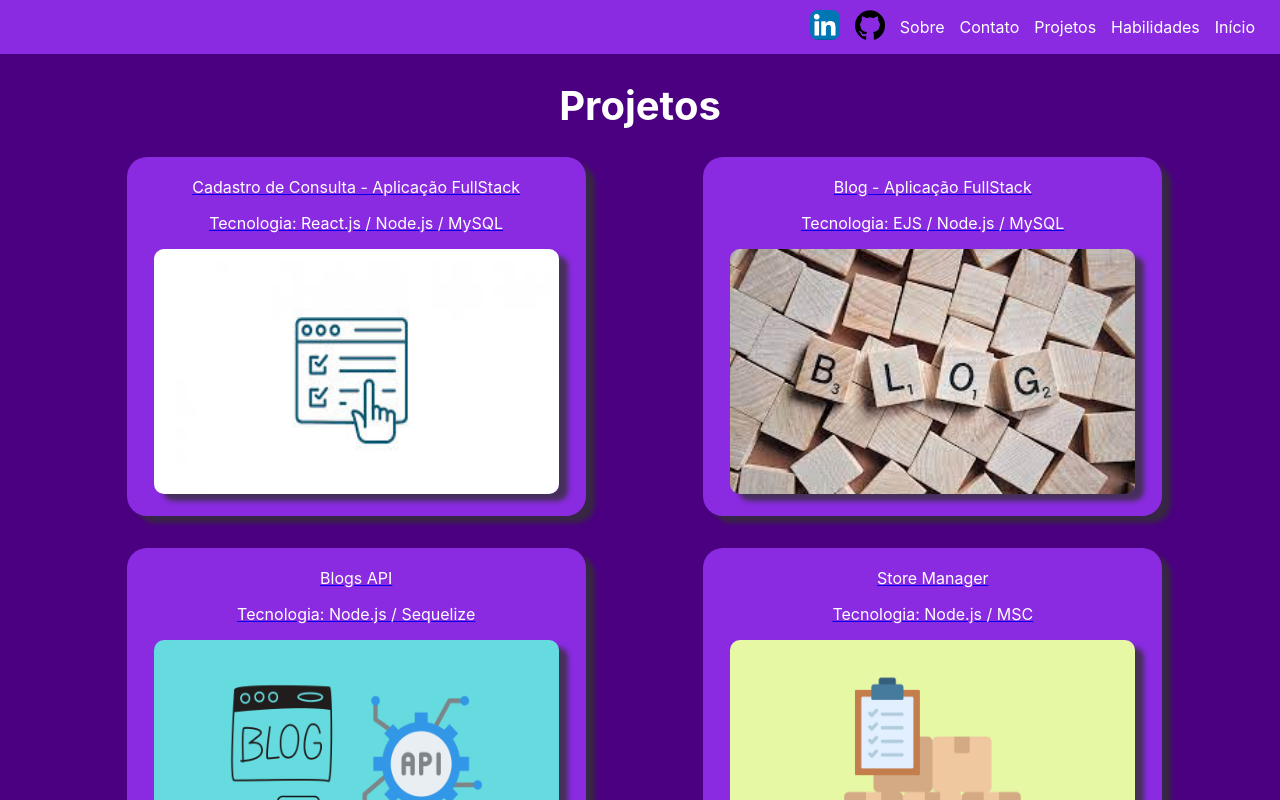
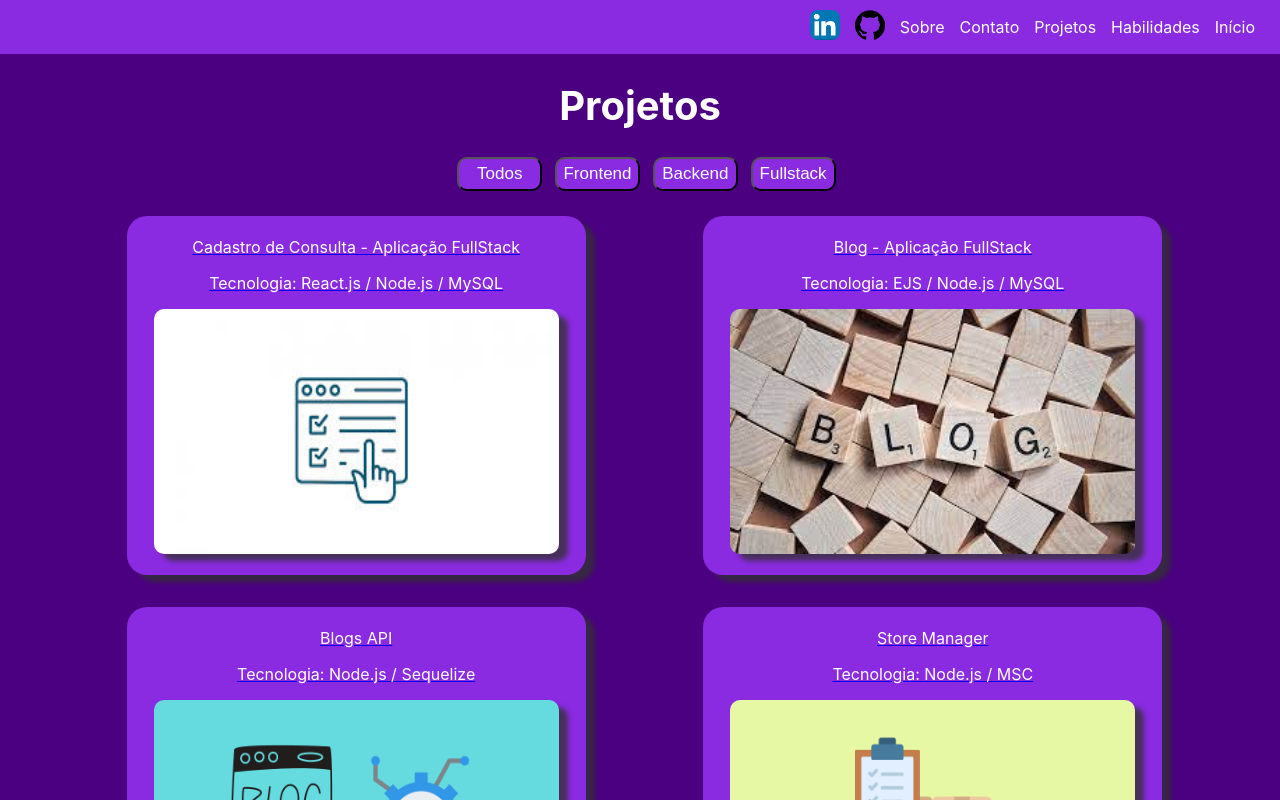
Before and after one commit to ThiagoGasparini/ThiagoGasparini.github.io, a React (Create React App) app: page /projects in a window 1280 px wide. Shown: the top 800 px of the page. Built offline with nearby package versions, Linux system fonts and the light colour scheme.

Commit message:
add botões para filtrar projetos

```diff
--- a/src/pages/Projects.jsx
+++ b/src/pages/Projects.jsx
@@ -1,24 +1,66 @@
-import React from 'react';
+import React, { useState } from 'react';
 import Header from './Header';
 import Footer from './Footer';
 import results from '../utils/data';
 import './pages-css/Projects.css';
 
 const Projects = () => {
+  const [frontend, setFrontend] = useState([]);
+  const [backend, setBackend] = useState([]);
+  const [fullstack, setFullstack] = useState([]);
+
+  const allBtn = () => {
+    setFrontend([]);
+    setBackend([]);
+    setFullstack([]);
+  };
+
+  const frontBtn = () => {
+    const frontendBtn = results.filter((result) => result.type === 'frontend');
+    setFrontend(frontendBtn);
+  };
+
+  const backBtn = () => {
+    const backendBtn = results.filter((result) => result.type === 'backend');
+    setBackend(backendBtn);
+  };
+
+  const fullBtn = () => {
+    const fullstackBtn = results.filter(
+      (result) => result.type === 'fullstack'
+    );
+    setFullstack(fullstackBtn);
+  };
+
+  const maps = (array) =>
+    array.map((result) => (
+      <a target="_blank" href={result.github} rel="noreferrer">
+        <div className="card">
+          <p>{result.name}</p>
+          <p>Tecnologia: {result.description}</p>
+          <img className="img-projects" src={result.src} alt="" />
+        </div>
+      </a>
+    ));
+
   return (
     <div>
       <Header />
       <h1 className="title">Projetos</h1>
+      <div className='btns'>
+        <button className='btn' onClick={allBtn}>Todos</button>
+        <button className='btn' onClick={frontBtn}>Frontend</button>
+        <button className='btn' onClick={backBtn}>Backend</button>
+        <button className='btn' onClick={fullBtn}>Fullstack</button>
+      </div>
       <span className="container">
-        {results.map((result) => (
-          <a target="_blank" href={result.github} rel="noreferrer">
-            <div className="card">
-              <p>{result.name}</p>
-              <p>Tecnologia: {result.description}</p>
-              <img className="img-projects" src={result.src} alt="" />
-            </div>
-          </a>
-        ))}
+        {fullstack.length
+          ? maps(fullstack)
+          : backend.length
+          ? maps(backend)
+          : frontend.length
+          ? maps(frontend)
+          : maps(results)}
       </span>
       <Footer />
     </div>
--- a/src/pages/pages-css/Projects.css
+++ b/src/pages/pages-css/Projects.css
@@ -5,6 +5,22 @@
   -webkit-box-shadow: 9px 7px 5px rgba(50, 50, 50, 0.77);
 	-moz-box-shadow: 9px 7px 5px rgba(50, 50, 50, 0.77);
 	box-shadow: 9px 7px 5px rgba(50, 50, 50, 0.77);
+}
+
+.btns {
+  display: flex;
+  justify-content: center;
+  margin-bottom: 2%;
+}
+
+.btn {
+  margin-left: 1%;
+  padding: 5px;
+  width: 85px;
+  font-size: 17px;
+  border-radius: 10px;
+  background-color: blueviolet;
+  color: #fff;
 }
 
 .title {
--- a/src/utils/data.js
+++ b/src/utils/data.js
@@ -1,5 +1,5 @@
 import blogImg from '../Images/blogs-api.png';
-import javascriptImg from '../Images/javascript.png'
+import javascriptImg from '../Images/javascript.png';
 import starImg from '../Images/star-wars.jpeg';
 import storeImg from '../Images/store-manager.png';
 import rtlImg from '../Images/tests-with-rtl.png';
@@ -21,98 +21,112 @@ const results = [
     name: 'Cadastro de Consulta - Aplicação FullStack',
     description: 'React.js / Node.js / MySQL',
     github: 'https://github.com/ThiagoGasparini/Projeto-Cadastro-Consultas',
+    type: 'fullstack',
   },
   {
     src: blog,
     name: 'Blog - Aplicação FullStack',
     description: 'EJS / Node.js / MySQL',
     github: 'https://github.com/ThiagoGasparini/Blog-Full-Stack-Aplication-EJS-Node',
+    type: 'fullstack',
   },
   {
     src: blogImg,
     name: 'Blogs API',
     description: 'Node.js / Sequelize',
     github: 'https://github.com/ThiagoGasparini/Blogs-API-Node.js-Sequelize',
+    type: 'backend',
   },
   {
     src: storeImg,
     name: 'Store Manager',
     description: 'Node.js / MSC',
-    github:
-      'https://github.com/ThiagoGasparini/Project-MSC-NodeJS-Store-Manager',
+    github:'https://github.com/ThiagoGasparini/Project-MSC-NodeJS-Store-Manager',
+    type: 'backend',
   },
   {
     src: tmImg,
     name: 'Talker Manager',
     description: 'Node.js',
     github: 'https://github.com/ThiagoGasparini/Project-Node-Js-Talker-Manager',
+    type: 'backend',
   },
   {
     src: tfcImg,
     name: 'TFC - Trybe Futebol Clube',
     description: 'TypeScript / POO',
-    github:
-      'https://github.com/ThiagoGasparini/Trybe-Futebol-Clube-TypeScript-POO',
+    github: 'https://github.com/ThiagoGasparini/Trybe-Futebol-Clube-TypeScript-POO',
+    type: 'backend',
   },
   {
     src: tadImg,
     name: 'Trybers and Dragons',
     description: 'POO',
     github: 'https://github.com/ThiagoGasparini/Project-Tryber-And-Dragon-POO',
+    type: 'backend',
   },
   {
     src: tsImg,
     name: 'TrybeSmith',
     description: 'TypeScript',
     github: 'https://github.com/ThiagoGasparini/Project-TypeScript-TrybeSmith',
+    type: 'backend',
   },
   {
     src: dockerImg,
     name: 'Docker to do List',
     description: 'Docker',
     github: 'https://github.com/ThiagoGasparini/docker-todo-list',
+    type: 'fullstack',
   },
   {
     src: mysqlImg,
     name: 'One For All',
     description: 'MySQL',
     github: 'https://github.com/ThiagoGasparini/MySQL-Project-One-For-All',
+    type: 'backend',
   },
   {
     src: mongoDbImg,
     name: 'Commerce',
     description: 'MongoDB',
     github: 'https://github.com/ThiagoGasparini/Project-Commerce-MongoDB',
+    type: 'backend',
   },
   {
     src: javascriptImg,
     name: 'JS Functions',
     description: 'JavaScript',
     github: 'https://github.com/ThiagoGasparini/JavaScript-Functions',
+    type: 'frontend',
   },
   {
     src: todolistImg,
     name: 'to-do-list',
     description: 'JavaScript',
     github: 'https://github.com/ThiagoGasparini/To-do-List',
+    type: 'frontend',
   },
   {
     src: jestImg,
     name: 'JS Testes Unitários',
     description: 'Testes Unitários / JavaScript',
     github: 'https://github.com/ThiagoGasparini/project-js-unit-tests',
+    type: 'frontend',
   },
   {
     src: starImg,
     name: 'Star Wars',
     description: 'React / Hooks',
     github: 'https://github.com/ThiagoGasparini/project-starwars-react-hooks',
+    type: 'frontend',
   },
   {
     src: rtlImg,
     name: 'RTL - React Testing Library',
     description: 'React Testing Library',
     github: 'https://github.com/ThiagoGasparini/project-react-testing-library',
+    type: 'frontend',
   },
 ];
 
```
